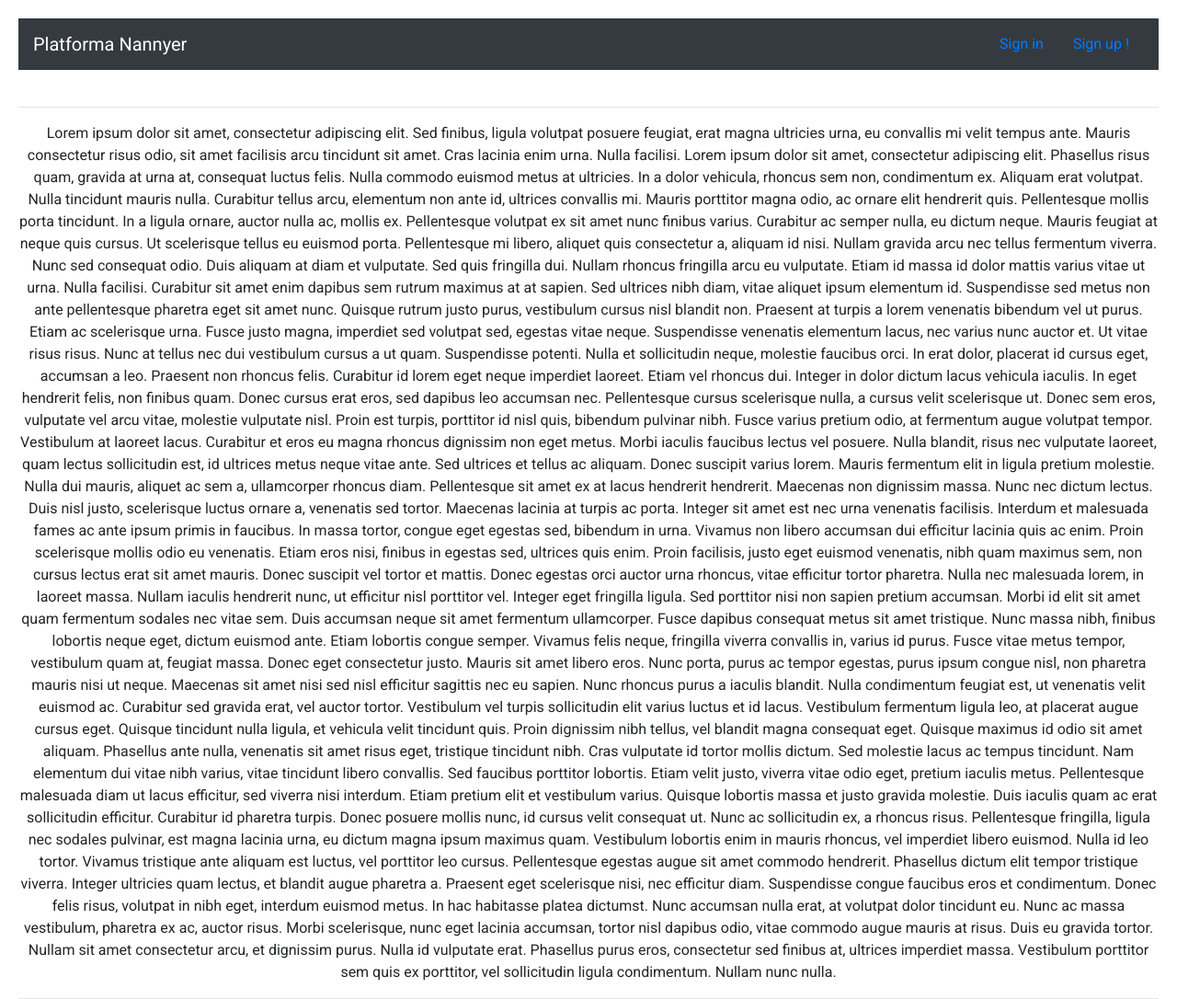
After one commit to BartoszLauks/platforma-nannyer, a Symfony app: template templates/registration/terms.html.twig in a window 1280 px wide. The commit adds this page. Shown: the whole page at 92% size. Run offline with Twig, Linux system fonts and the light colour scheme; the template is opened without the code that fills it, so the values that code supplies are empty; some libraries are stand-ins or nearby versions.

```diff
--- a/src/Controller/RegistrationController.php
+++ b/src/Controller/RegistrationController.php
@@ -46,4 +46,10 @@ class RegistrationController extends AbstractController
             'registrationForm' => $form->createView(),
         ]);
     }
+
+    #[Route('/terms', name: 'app_terms')]
+    public function terms() : Response
+    {
+        return $this->render('registration/terms.html.twig');
+    }
 }
--- a/templates/base.html.twig
+++ b/templates/base.html.twig
@@ -25,14 +25,17 @@
     </head>
     <body>
         <nav id="navbar-example2" class="navbar navbar-dark bg-dark">
-            <a class="navbar-brand" href="{{ path('app_home') }}">Navbar</a>
+            <a class="navbar-brand" href="{{ path('app_home') }}">Platforma Nannyer</a>
             <ul class="nav nav-pills">
                 <li class="nav-item">
-                    <a class="nav-link" href="#fat">@fat</a>
+                    {% if is_granted('IS_AUTHENTICATED_REMEMBERED') %}
+                    <a class="nav-link" href="{{ path('app_logout') }}">Logout</a>
+                    {% else %}
+                    <a class="nav-link" href="{{ path('app_login') }}">Sign in</a>
+                <li>
+                    <a class="nav-link" href="{{ path('app_register') }}">Sign up !</a>
                 </li>
-                <li class="nav-item">
-                    <a class="nav-link" href="#mdo">@mdo</a>
-                </li>
+                {% endif %}
 {#                <li class="nav-item dropdown">#}
 {#                    <a class="nav-link dropdown-toggle" data-toggle="dropdown" href="#" role="button" aria-haspopup="true" aria-expanded="false">Dropdown</a>#}
 {#                    <div class="dropdown-menu">#}
--- a/templates/registration/register.html.twig
+++ b/templates/registration/register.html.twig
@@ -12,7 +12,9 @@
             label: 'Password'
         }) }}
         {{ form_row(registrationForm.agreeTerms) }}
+    <a href="{{ path('app_terms') }}" target="_blank" >Read terms</a>
+    <br>
+        <button type="submit" class="btn btn-success">Register</button>
 
-        <button type="submit" class="btn btn-success">Register</button>
     {{ form_end(registrationForm) }}
 {% endblock %}
--- /dev/null
+++ b/templates/registration/terms.html.twig
@@ -0,0 +1,31 @@
+{% extends 'base.html.twig' %}
+
+{% block title %}Terms{% endblock %}
+
+{% block body %}
+    <br>
+    <hr>
+    <p style="text-align: center">
+        Lorem ipsum dolor sit amet, consectetur adipiscing elit. Sed finibus, ligula volutpat posuere feugiat, erat magna ultricies urna, eu convallis mi velit tempus ante. Mauris consectetur risus odio, sit amet facilisis arcu tincidunt sit amet. Cras lacinia enim urna. Nulla facilisi. Lorem ipsum dolor sit amet, consectetur adipiscing elit. Phasellus risus quam, gravida at urna at, consequat luctus felis. Nulla commodo euismod metus at ultricies. In a dolor vehicula, rhoncus sem non, condimentum ex.
+
+        Aliquam erat volutpat. Nulla tincidunt mauris nulla. Curabitur tellus arcu, elementum non ante id, ultrices convallis mi. Mauris porttitor magna odio, ac ornare elit hendrerit quis. Pellentesque mollis porta tincidunt. In a ligula ornare, auctor nulla ac, mollis ex. Pellentesque volutpat ex sit amet nunc finibus varius.
+
+        Curabitur ac semper nulla, eu dictum neque. Mauris feugiat at neque quis cursus. Ut scelerisque tellus eu euismod porta. Pellentesque mi libero, aliquet quis consectetur a, aliquam id nisi. Nullam gravida arcu nec tellus fermentum viverra. Nunc sed consequat odio. Duis aliquam at diam et vulputate. Sed quis fringilla dui. Nullam rhoncus fringilla arcu eu vulputate. Etiam id massa id dolor mattis varius vitae ut urna. Nulla facilisi.
+
+        Curabitur sit amet enim dapibus sem rutrum maximus at at sapien. Sed ultrices nibh diam, vitae aliquet ipsum elementum id. Suspendisse sed metus non ante pellentesque pharetra eget sit amet nunc. Quisque rutrum justo purus, vestibulum cursus nisl blandit non. Praesent at turpis a lorem venenatis bibendum vel ut purus. Etiam ac scelerisque urna. Fusce justo magna, imperdiet sed volutpat sed, egestas vitae neque. Suspendisse venenatis elementum lacus, nec varius nunc auctor et. Ut vitae risus risus. Nunc at tellus nec dui vestibulum cursus a ut quam. Suspendisse potenti. Nulla et sollicitudin neque, molestie faucibus orci. In erat dolor, placerat id cursus eget, accumsan a leo. Praesent non rhoncus felis. Curabitur id lorem eget neque imperdiet laoreet.
+
+        Etiam vel rhoncus dui. Integer in dolor dictum lacus vehicula iaculis. In eget hendrerit felis, non finibus quam. Donec cursus erat eros, sed dapibus leo accumsan nec. Pellentesque cursus scelerisque nulla, a cursus velit scelerisque ut. Donec sem eros, vulputate vel arcu vitae, molestie vulputate nisl. Proin est turpis, porttitor id nisl quis, bibendum pulvinar nibh. Fusce varius pretium odio, at fermentum augue volutpat tempor. Vestibulum at laoreet lacus. Curabitur et eros eu magna rhoncus dignissim non eget metus. Morbi iaculis faucibus lectus vel posuere. Nulla blandit, risus nec vulputate laoreet, quam lectus sollicitudin est, id ultrices metus neque vitae ante. Sed ultrices et tellus ac aliquam. Donec suscipit varius lorem. Mauris fermentum elit in ligula pretium molestie. Nulla dui mauris, aliquet ac sem a, ullamcorper rhoncus diam.
+
+        Pellentesque sit amet ex at lacus hendrerit hendrerit. Maecenas non dignissim massa. Nunc nec dictum lectus. Duis nisl justo, scelerisque luctus ornare a, venenatis sed tortor. Maecenas lacinia at turpis ac porta. Integer sit amet est nec urna venenatis facilisis. Interdum et malesuada fames ac ante ipsum primis in faucibus. In massa tortor, congue eget egestas sed, bibendum in urna. Vivamus non libero accumsan dui efficitur lacinia quis ac enim. Proin scelerisque mollis odio eu venenatis. Etiam eros nisi, finibus in egestas sed, ultrices quis enim. Proin facilisis, justo eget euismod venenatis, nibh quam maximus sem, non cursus lectus erat sit amet mauris. Donec suscipit vel tortor et mattis. Donec egestas orci auctor urna rhoncus, vitae efficitur tortor pharetra. Nulla nec malesuada lorem, in laoreet massa. Nullam iaculis hendrerit nunc, ut efficitur nisl porttitor vel.
+
+        Integer eget fringilla ligula. Sed porttitor nisi non sapien pretium accumsan. Morbi id elit sit amet quam fermentum sodales nec vitae sem. Duis accumsan neque sit amet fermentum ullamcorper. Fusce dapibus consequat metus sit amet tristique. Nunc massa nibh, finibus lobortis neque eget, dictum euismod ante. Etiam lobortis congue semper. Vivamus felis neque, fringilla viverra convallis in, varius id purus. Fusce vitae metus tempor, vestibulum quam at, feugiat massa. Donec eget consectetur justo.
+
+        Mauris sit amet libero eros. Nunc porta, purus ac tempor egestas, purus ipsum congue nisl, non pharetra mauris nisi ut neque. Maecenas sit amet nisi sed nisl efficitur sagittis nec eu sapien. Nunc rhoncus purus a iaculis blandit. Nulla condimentum feugiat est, ut venenatis velit euismod ac. Curabitur sed gravida erat, vel auctor tortor. Vestibulum vel turpis sollicitudin elit varius luctus et id lacus. Vestibulum fermentum ligula leo, at placerat augue cursus eget. Quisque tincidunt nulla ligula, et vehicula velit tincidunt quis. Proin dignissim nibh tellus, vel blandit magna consequat eget. Quisque maximus id odio sit amet aliquam.
+
+        Phasellus ante nulla, venenatis sit amet risus eget, tristique tincidunt nibh. Cras vulputate id tortor mollis dictum. Sed molestie lacus ac tempus tincidunt. Nam elementum dui vitae nibh varius, vitae tincidunt libero convallis. Sed faucibus porttitor lobortis. Etiam velit justo, viverra vitae odio eget, pretium iaculis metus. Pellentesque malesuada diam ut lacus efficitur, sed viverra nisi interdum. Etiam pretium elit et vestibulum varius. Quisque lobortis massa et justo gravida molestie. Duis iaculis quam ac erat sollicitudin efficitur. Curabitur id pharetra turpis. Donec posuere mollis nunc, id cursus velit consequat ut. Nunc ac sollicitudin ex, a rhoncus risus. Pellentesque fringilla, ligula nec sodales pulvinar, est magna lacinia urna, eu dictum magna ipsum maximus quam. Vestibulum lobortis enim in mauris rhoncus, vel imperdiet libero euismod. Nulla id leo tortor.
+
+        Vivamus tristique ante aliquam est luctus, vel porttitor leo cursus. Pellentesque egestas augue sit amet commodo hendrerit. Phasellus dictum elit tempor tristique viverra. Integer ultricies quam lectus, et blandit augue pharetra a. Praesent eget scelerisque nisi, nec efficitur diam. Suspendisse congue faucibus eros et condimentum. Donec felis risus, volutpat in nibh eget, interdum euismod metus. In hac habitasse platea dictumst. Nunc accumsan nulla erat, at volutpat dolor tincidunt eu. Nunc ac massa vestibulum, pharetra ex ac, auctor risus. Morbi scelerisque, nunc eget lacinia accumsan, tortor nisl dapibus odio, vitae commodo augue mauris at risus. Duis eu gravida tortor.
+
+        Nullam sit amet consectetur arcu, et dignissim purus. Nulla id vulputate erat. Phasellus purus eros, consectetur sed finibus at, ultrices imperdiet massa. Vestibulum porttitor sem quis ex porttitor, vel sollicitudin ligula condimentum. Nullam nunc nulla.</p>
+    <hr>
+{% endblock %}
```
